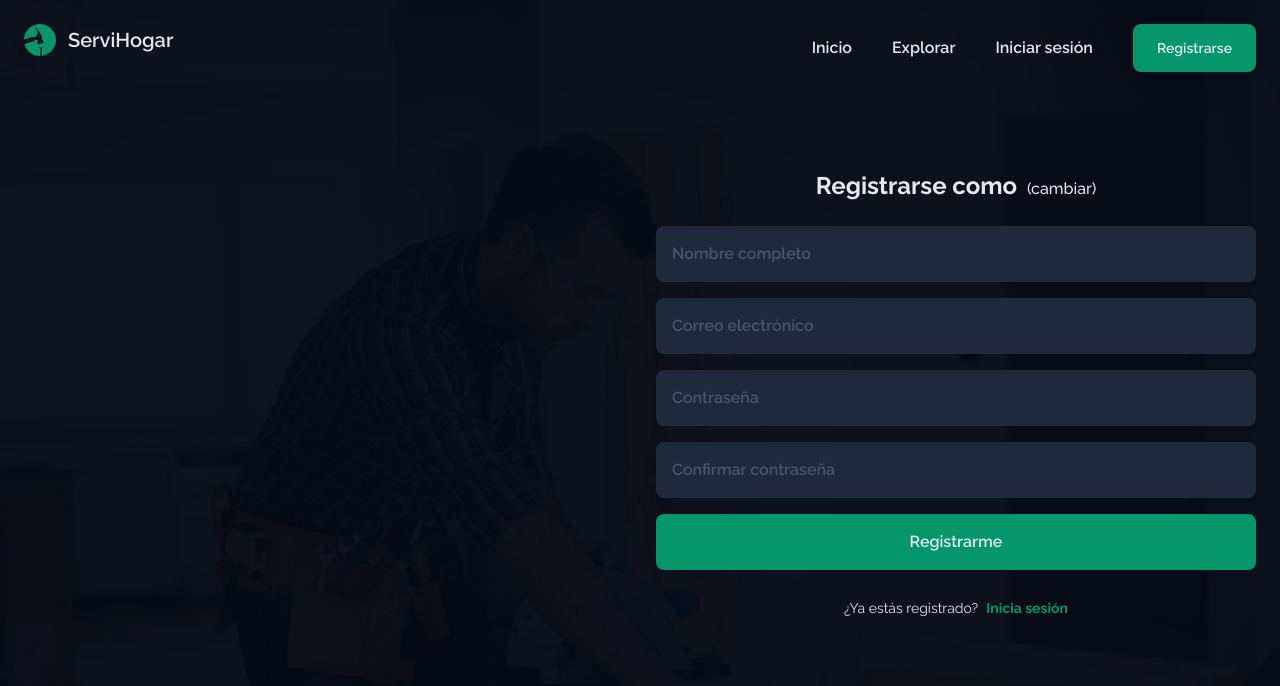
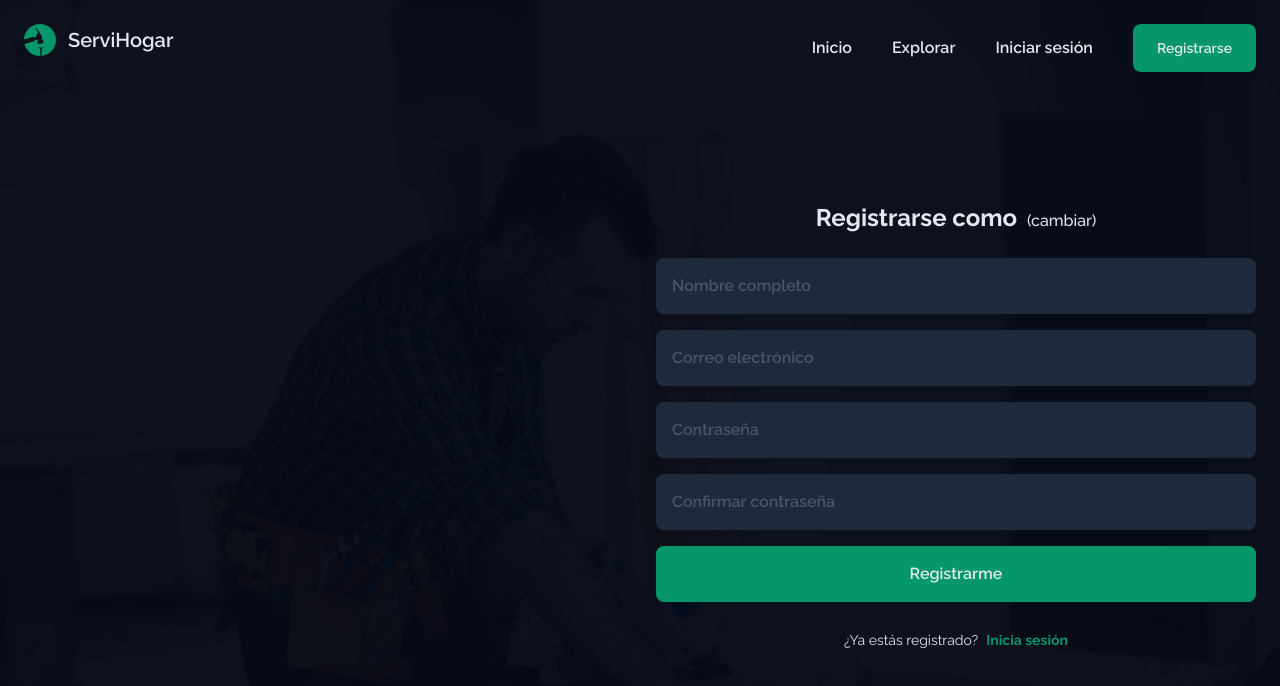
Before and after one commit to ignaciojsoler/nucba-proyecto-final-frontend, a React (Vite) app: page /signup in a window 1280 px wide. Shown: the top 686 px of the page. Built offline with nearby package versions, Linux system fonts and the light colour scheme; no server answers.

Commit message:
Fix: fixes styles in notebook resolutions

```diff
--- a/src/components/Loader.tsx
+++ b/src/components/Loader.tsx
@@ -1,6 +1,6 @@
 export const Loader = () => {
   return (
-    <div className="absolute h-screen w-screen top-0 left-0 flex justify-center items-center bg-slate-950 bg-opacity-70 animate-fadeIn z-50 backdrop-blur-sm">
+    <div className="fixed min-h-screen w-screen top-0 left-0 flex justify-center items-center bg-slate-950 bg-opacity-70 animate-fadeIn z-50 backdrop-blur-sm">
       <div role="status" className=" animate-pong">
         <svg
           aria-hidden="true"
--- a/src/pages/EditProfile.tsx
+++ b/src/pages/EditProfile.tsx
@@ -116,7 +116,7 @@ const EditProfile = () => {
   }, [userDecodedToken]);
 
   return (
-    <div className="m-auto w-full h-screen flex flex-col justify-center items-center bg-cover animate-sladeInFromBottomMedium">
+    <div className="m-auto w-full min-h-screen flex flex-col justify-center items-center bg-cover animate-sladeInFromBottomMedium lg:pt-20">
       {isLoading && <Loader />}
       <Modal
         display={displayModal}
--- a/src/pages/EditService.tsx
+++ b/src/pages/EditService.tsx
@@ -152,7 +152,7 @@ const EditService = () => {
   }, []);
 
   return (
-    <div className="m-auto w-full h-screen flex flex-col justify-center items-center bg-cover animate-sladeInFromBottomMedium">
+    <div className="m-auto w-full min-h-screen flex flex-col justify-center items-center bg-cover animate-sladeInFromBottomMedium">
       <Modal
         display={displayModal}
         title="¿Estás seguro de eliminar este servicio?"
--- a/src/pages/Landing.tsx
+++ b/src/pages/Landing.tsx
@@ -6,8 +6,8 @@ import bgLandingDesktop from "../assets/img/bg-landing-desktop.jpg";
 const Landing = () => {
   const navigate = useNavigate();
   return (
-    <main className="m-auto w-full h-screen flex flex-col justify-center items-center">
-      <section className="p-8 space-y-8 rounded-xl w-full z-10 pt-36 md:max-w-2xl lg:max-w-7xl md:pt-0">
+    <main className="m-auto w-full min-h-screen flex flex-col justify-center items-center">
+      <section className="p-8 space-y-8 rounded-xl w-full z-10 pt-36 md:max-w-2xl lg:max-w-7xl md:pt-16">
         <div className="space-y-6 md:max-w-2xl lg:max-w-2xl">
           <h1 className=" text-5xl font-bold md:text-8xl animate-sladeInFromBottomShort">
             Bienvenido a <span className=" text-emerald-600">ServiHogar</span>
--- a/src/pages/Login.tsx
+++ b/src/pages/Login.tsx
@@ -76,11 +76,11 @@ const Login = () => {
 
   return (
     <div
-      className="m-auto w-full h-screen flex flex-col justify-center items-center bg-cover animate-blurTransition"
-      style={{ backgroundImage: `url(${loginBackground})` }}
+      className="m-auto w-full min-h-screen flex flex-col justify-center items-center bg-cover animate-blurTransition"
+      style={{ backgroundImage: `url(${loginBackground})`, backgroundAttachment: "fixed" }}
     >
       {isLoading && <Loader />}
-      <div className="p-8 space-y-8 rounded-xl w-full max-w-xl animate-sladeInFromBottomMedium">
+      <div className="p-8 pt-32 space-y-8 rounded-xl w-full max-w-xl animate-sladeInFromBottomMedium">
         <div className="space-y-4">
           <img
             src={logoIcon}
--- a/src/pages/Plans.tsx
+++ b/src/pages/Plans.tsx
@@ -6,7 +6,7 @@ const plansData = data;
 
 const Plans = () => {
   return (
-    <div className="h-full bg-cover animate-blurTransition" style={{ backgroundImage: `url(${signupImg})` }}>
+    <div className="h-full bg-cover animate-blurTransition" style={{ backgroundImage: `url(${signupImg})`, backgroundAttachment: "fixed" }}>
       <div className="m-auto min-h-screen py-28  px-8 max-w-7xl flex justify-center items-center">
         <div className="flex flex-col space-y-10">
           <h3 className=" text-4xl text-center font-bold animate-sladeInFromBottomShort">
--- a/src/pages/SignUp.tsx
+++ b/src/pages/SignUp.tsx
@@ -90,12 +90,12 @@ const SignUp = () => {
       {isLoading && <Loader />}
 
       <div
-        className="h-full bg-cover"
+        className="min-h-full bg-cover"
         style={{ backgroundImage: `url(${signupImg})` }}
       >
-        <div className="m-auto max-w-7xl min-h-screen flex flex-col justify-center items-center px-6 lg:flex-row lg:h-screen lg:space-x-8">
-          <div className="hidden w-full lg:flex lg:flex-col lg:h-full lg:py-28">
-            <div className="h-full bg-slate-800 bg-opacity-40 backdrop-blur-lg rounded-2xl p-12 flex flex-col justify-center items-start space-y-8   animate-sladeInFromBottomShort">
+        <div className="m-auto pt-16 max-w-7xl min-h-screen flex flex-col justify-center items-center px-6 lg:flex-row lg:h-screen lg:space-x-8">
+          <div className="hidden w-full lg:flex lg:flex-col lg:justify-center lg:h-full lg:py-28">
+            <div className="min-h-fit bg-slate-800 bg-opacity-40 backdrop-blur-lg rounded-2xl p-12 flex flex-col justify-center items-start space-y-8   animate-sladeInFromBottomShort">
               <h3 className=" text-6xl font-bold">
                 <span className=" text-purple-700">Unite</span> a nuestra
                 comunidad hoy.
```
